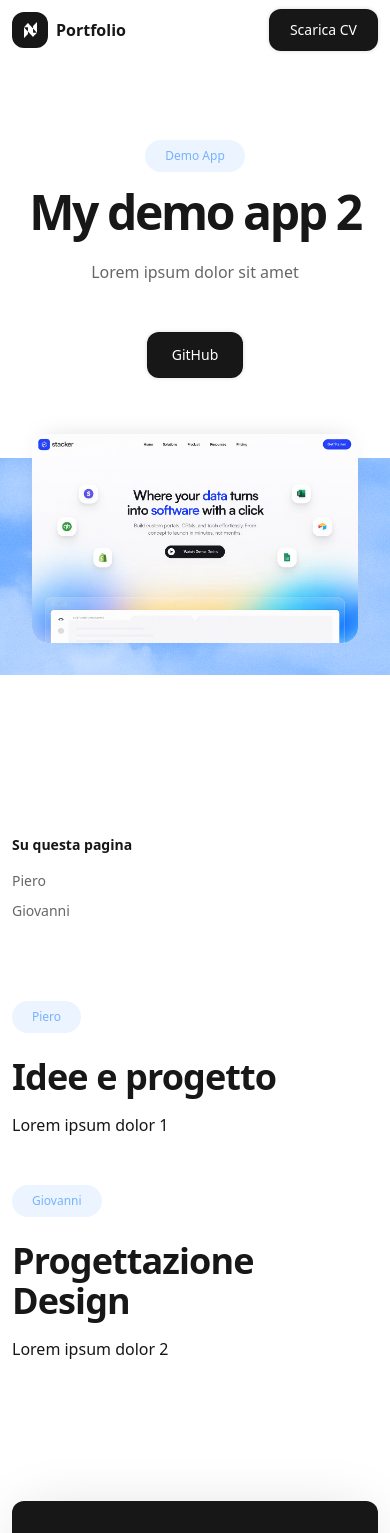
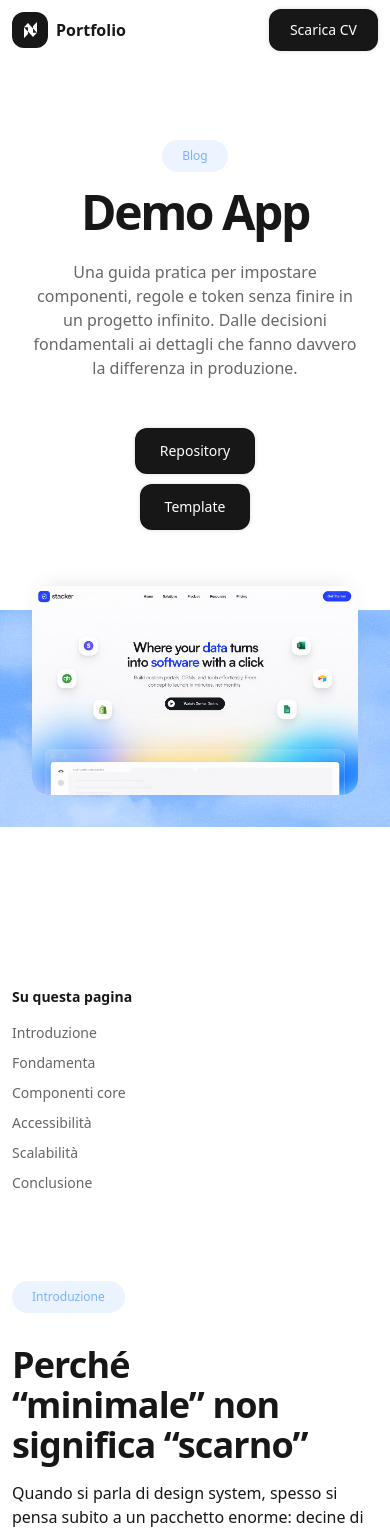
Before and after one commit to nicolocamassa/portfolio, a Next.js app: page /projects/demo-app in a window 390 px wide. Shown: the top 1533 px of the page. Built offline with nearby package versions, Linux system fonts and the light colour scheme; a web font is replaced by a local one.

Commit message:
feat: header blog badge indicator for sections

```diff
--- a/app/components/layout/header.tsx
+++ b/app/components/layout/header.tsx
@@ -3,12 +3,10 @@ import Button from "../ui/Buttons";
 
 export default function Header() {
   return (
-    <header className="sticky top-0 z-50 w-full px-3 md:px-5">
+    <header className="sticky top-0 z-50 w-full px-3 md:px-5 bg-white">
       <div
         className="
           pointer-events-none absolute inset-0 h-[200%]
-          backdrop-blur-lg
-          mask-[linear-gradient(to_bottom,black_0%_50%,transparent_50%_100%)]
         "
       />
 
--- a/app/content/blog-pages.ts
+++ b/app/content/blog-pages.ts
@@ -18,27 +18,94 @@ export const blogPages: BlogPage[] = [
   {
     slug: "demo-app",
     hero: {
-      badge: { children: "Demo App" },
-      title: "My demo app 2",
-      description: "Lorem ipsum dolor sit amet",
+      badge: { children: "Blog" },
+      title: "Demo App",
+      description:
+        "Una guida pratica per impostare componenti, regole e token senza finire in un progetto infinito. Dalle decisioni fondamentali ai dettagli che fanno davvero la differenza in produzione.",
       ctas: [
-        { label: "GitHub", href: "https://github.com/..." },
+        { label: "Repository", href: "https://github.com/example/design-system-minimale" },
+        { label: "Template", href: "https://example.com/template" },
       ],
     },
     sections: [
       {
-        badge: "Piero",
-        id: "idee-e-progetto",
-        title: "Idee e progetto",
-        description: "Lorem ipsum dolor 1",
-        image: { src: "/immagine.png", alt: "Screenshot del progetto" },
+        badge: "Introduzione",
+        id: "introduzione",
+        title: "Perché “minimale” non significa “scarno”",
+        description:
+          "Quando si parla di design system, spesso si pensa subito a un pacchetto enorme: decine di componenti, documentazione infinita, regole rigidissime. Il risultato? Un progetto che parte con entusiasmo e poi si blocca perché mantenere tutto diventa più costoso che costruire feature.\n\n"
+          + "Un design system minimale non è un design system “povero”. È un sistema che sceglie con cura cosa standardizzare e cosa lasciare flessibile. Standardizzi ciò che si ripete e genera incoerenza (spaziature, tipografia, bottoni, input, card, stati di focus), e lasci libertà dove serve (layout specifici, micro-varianti, composizioni).\n\n"
+          + "L’obiettivo non è avere una libreria perfetta: è rendere più veloce il lavoro quotidiano, ridurre bug UI e mantenere un’identità visiva coerente. Se ogni nuova pagina richiede decisioni da zero — “che font size uso?”, “quanto padding?”, “che colore per l’errore?” — stai pagando un costo invisibile in ogni sprint.\n\n"
+          + "In questo articolo ti porto in un percorso concreto: partire da token semplici, definire 6–10 componenti core, impostare stati accessibili, e creare un modo sostenibile per aggiungere varianti senza creare caos.",
+        image: {
+          src: "/images/blog/design-system/cover.png",
+          alt: "Copertina articolo: design system minimale",
+        },
       },
       {
-        badge: "Giovanni",
-        id: "progettazione-design",
-        title: "Progettazione Design",
-        description: "Lorem ipsum dolor 2",
-      }
+        badge: "Fondamenta",
+        id: "fondamenta",
+        title: "Token: la parte noiosa che ti salva la vita",
+        description:
+          "I token sono il punto di contatto tra design e codice. Sono variabili (o costanti) che rappresentano decisioni: colori, spazi, raggi, ombre, font-size. La tentazione iniziale è “poi ci penso”. Ma è proprio lì che nasce l’incoerenza.\n\n"
+          + "Parti con pochi token, davvero pochi. Esempio: una scala di spacing (2, 4, 8, 12, 16, 24, 32, 48), una scala tipografica (sm, base, lg, xl, 2xl), e una palette con ruoli (background, surface, text, muted, primary, danger). Evita di iniziare con 40 colori: spesso ti bastano 8–12 ruoli.\n\n"
+          + "La regola d’oro: token per ruolo, non per colore. Non vuoi scrivere “text-gray-700” ovunque. Vuoi “text-foreground”. Così, quando cambi tema o aggiorni brand, tocchi una volta sola. Lo stesso per border e shadow: “border-subtle”, “shadow-md”, “radius-lg”.\n\n"
+          + "Se usi Tailwind, puoi mappare i token via CSS variables e sfruttare le classi in modo coerente. Anche senza implementazione sofisticata, ti basta decidere un set ristretto e rispettarlo: la coerenza nasce dalla disciplina.",
+      },
+      {
+        badge: "Componenti core",
+        id: "componenti-core",
+        title: "I 10 componenti che coprono l’80% del lavoro",
+        description:
+          "Se devi scegliere da dove iniziare, non partire da componenti rari. Parti da quelli che userai ovunque. Un set “minimale ma potente” spesso include:\n\n"
+          + "• Button (con 2–3 varianti) e IconButton\n"
+          + "• Input, Textarea, Select (anche basic) + stati error\n"
+          + "• Card (layout base) + CardHeader/CardContent\n"
+          + "• Badge/Tag (per label e status)\n"
+          + "• Modal/Sheet (una sola, ben fatta)\n"
+          + "• Tabs (semplici)\n"
+          + "• Toast/Alert\n"
+          + "• Table (minima) o ListRow (se l’app è list-centric)\n\n"
+          + "Il trucco è definire un’API coerente. Ad esempio, per Button: `variant`, `size`, `disabled`, `loading`. Non creare 12 varianti: creane poche e componi il resto.\n\n"
+          + "Una pratica utile: ogni componente deve avere una “base” neutra e una manciata di varianti. Se ti accorgi che la variante “marketing-glow-super” esiste solo in una pagina, probabilmente non è una variante: è una customizzazione locale.\n\n"
+          + "Infine: cura i micro-dettagli. Stati hover e focus, spacing del testo, allineamento delle icone. Sono quelle cose che non noti quando sono fatte bene, ma che rendono tutto più ‘professionale’ quando sono consistenti.",
+      },
+      {
+        badge: "Accessibilità",
+        id: "accessibilita",
+        title: "Focus, aria e contrasti: non sono “extra”",
+        description:
+          "L’accessibilità non è un check finale, è una proprietà del sistema. Se i tuoi componenti base sono accessibili, tutto il prodotto migliora senza sforzo.\n\n"
+          + "Inizia dallo stato di focus: deve essere sempre visibile e coerente. Non affidarti solo a un cambio colore leggero. Usa un outline o ring netto. Poi cura i contrasti: testo su surface, testo su primary, placeholder, e soprattutto error state.\n\n"
+          + "Per componenti come Modal, Dropdown, Tabs: attenzione a focus trapping, gestione ESC, aria-label, aria-expanded e ruoli corretti. Se stai usando librerie come Radix (o shadcn/ui), sfruttale: sono pensate proprio per evitare problemi tipici.\n\n"
+          + "Una regola pratica: se la UI si usa bene da tastiera, spesso è già a buon punto. Prova: Tab, Shift+Tab, Enter, Esc. Se ti incastri, anche l’utente si incastrerà.\n\n"
+          + "Il vantaggio di fare questo nel design system è che risolvi una volta sola. Non vuoi inseguire bug di focus in 20 pagine diverse.",
+      },
+      {
+        badge: "Scalabilità",
+        id: "scalabilita",
+        title: "Come evitare l’esplosione delle varianti",
+        description:
+          "Il problema numero uno dei design system che crescono è l’esplosione delle varianti: Button con 9 colori, 7 size, 4 shape, 5 shadow. Diventa ingestibile.\n\n"
+          + "Il modo più semplice per evitarlo è separare: (1) varianti “di ruolo” (primary, secondary, ghost) e (2) combinazioni “di contesto” (es. su sfondo scuro) che devono vivere a livello di layout, non dentro il componente.\n\n"
+          + "In pratica: se vuoi un Button “inverted”, chiediti se è una variante globale o solo un caso in una hero. Spesso basta cambiare il container (background + text tokens) e il Button si adatta.\n\n"
+          + "Quando una nuova richiesta arriva, fai una domanda: ‘questa scelta si ripeterà almeno 3 volte?’ Se no, probabilmente è un caso locale.\n\n"
+          + "E documenta le decisioni: non serve un sito enorme. Bastano esempi e note nel repo: “questo è primary, questo è secondary, ecco quando usare ghost”.",
+      },
+      {
+        badge: "Conclusione",
+        id: "conclusione",
+        title: "Un sistema leggero, ma con regole chiare",
+        description:
+          "Un buon design system minimale ha una qualità speciale: non lo senti. Le scelte sono già lì, quindi tu puoi concentrarti sul prodotto.\n\n"
+          + "Se dovessi riassumere in 5 punti:\n"
+          + "1) Definisci token per ruolo e una scala di spacing/typo.\n"
+          + "2) Costruisci pochi componenti core, super curati.\n"
+          + "3) Accessibilità come default: focus, keyboard, aria.\n"
+          + "4) Poche varianti globali, il resto è composizione.\n"
+          + "5) Aggiungi solo ciò che si ripete davvero.\n\n"
+          + "Il risultato è (quasi sempre) meno codice, meno decision fatigue e una UI più coerente. E soprattutto: una base che cresce con te invece di rallentarti.",
+      },
     ],
   },
 ];
--- a/app/projects/[slug]/page.tsx
+++ b/app/projects/[slug]/page.tsx
@@ -35,12 +35,25 @@ export default async function ProjectPage({
                     {blogPages[index].sections.map((section) => (
 
                         <Stack className="items-start">
-                          <Badge>{ section.badge }</Badge>
+                          <div className="sticky bg-white top-15 md:top-3 md:z-100 py-2 w-full h-full">
+                            <Badge className="bg-[#EBF3FF]">{ section.badge }</Badge>
+                          </div>
+
 
                           <Stack gap="sm">
                             <h2 className="md:max-w-full!">{ section.title }</h2> {/* TODO: Style titolo blog section diverso da titolo home section (w-full in blog) */}
-                          <p>{ section.description }</p>
+                            <p>{ section.description }</p>
                           </Stack>
+
+                          <Stack gap="xs" className="items-start">
+                              <h3 className="text-3xl font-bold">Obiettivi misurabili</h3>
+                              <Badge type="list" size="sm">Creazione sessione in meno di 20 secondi (utente non loggato incluso)</Badge>
+                            </Stack>
+
+                            <Stack gap="xs">
+                              <h3 className="text-3xl font-bold">Obiettivi misurabili</h3>
+                              <p>{ section.description }</p>
+                            </Stack>
                         </Stack>
                     ))}
                   </Stack>
```
